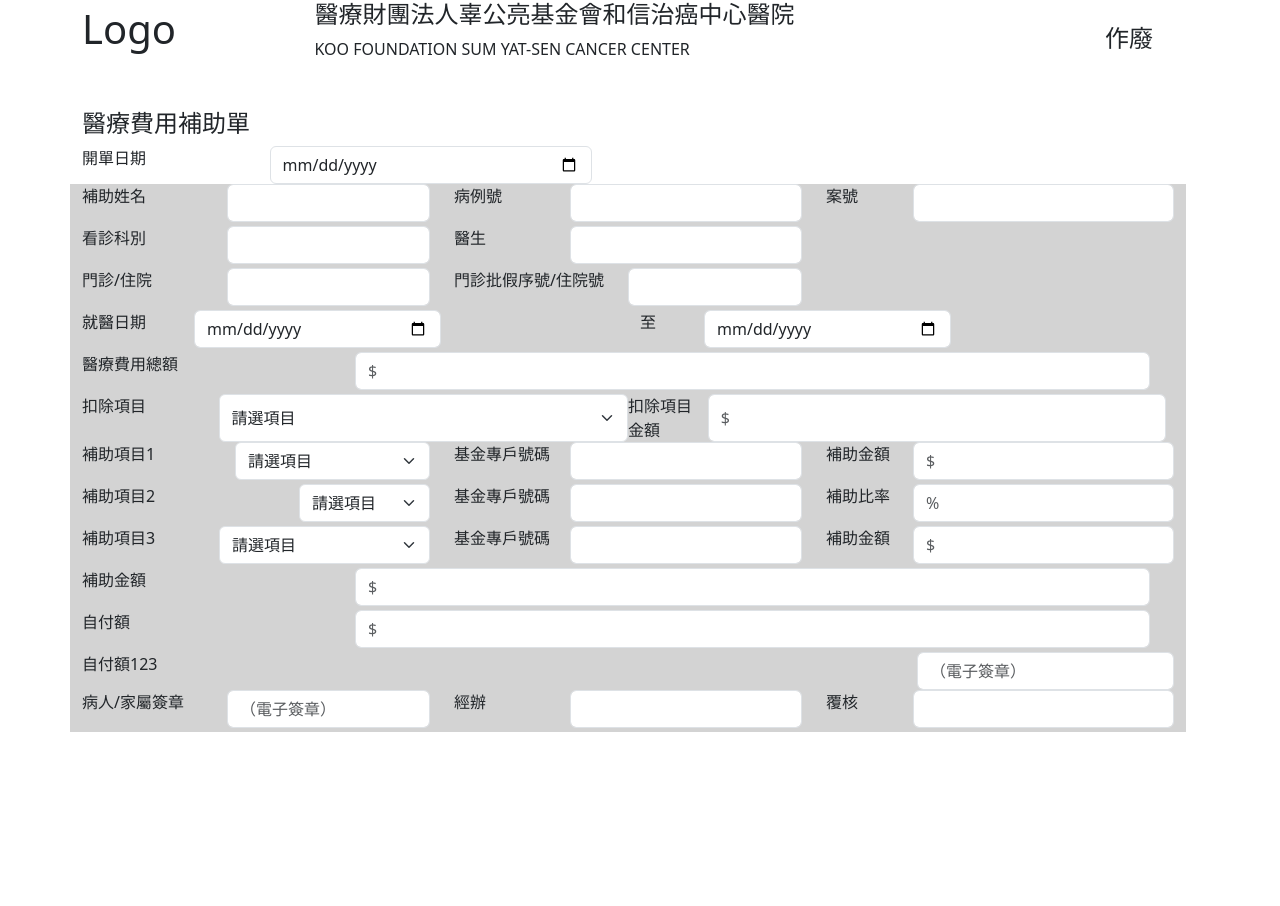
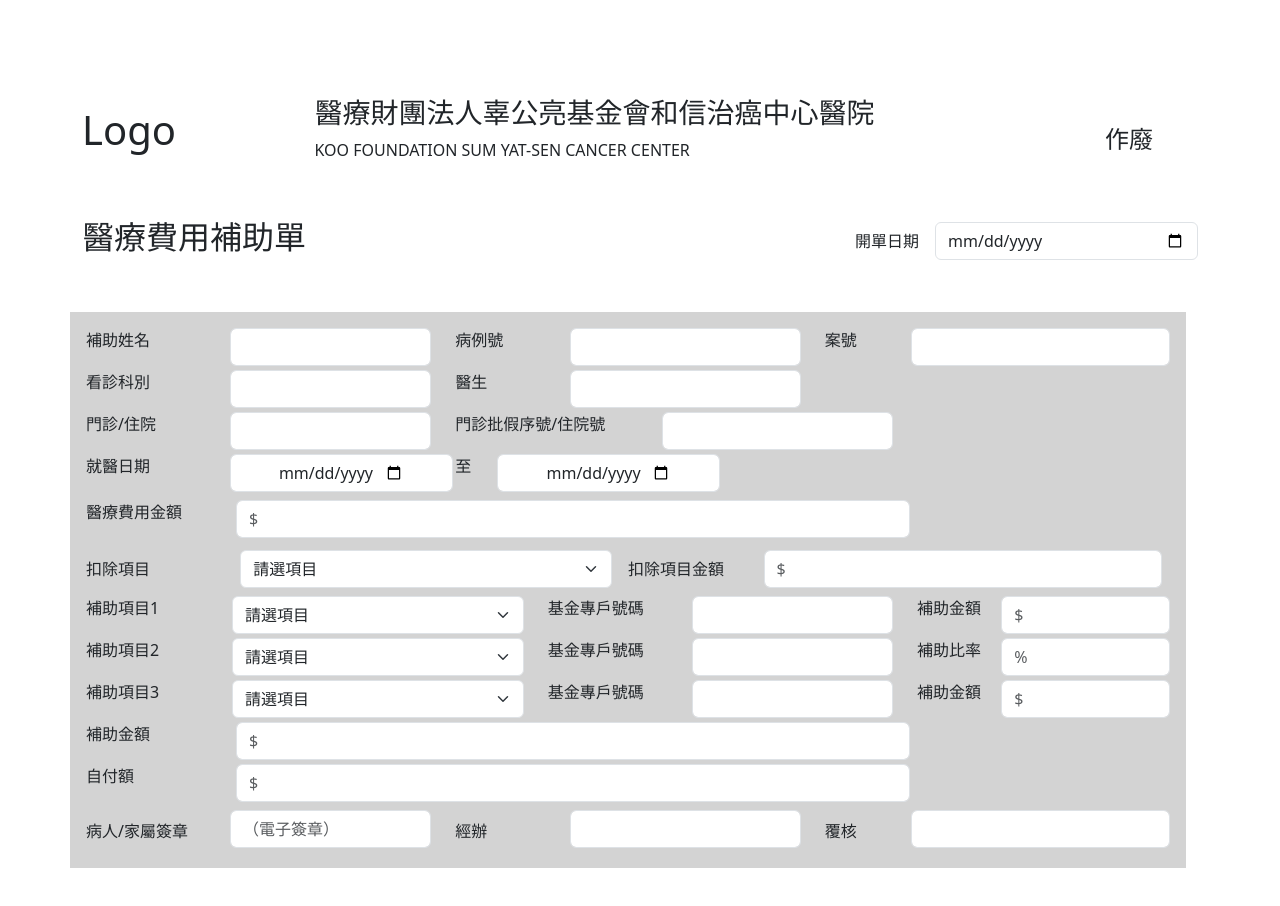
Before and after one commit to kuanting1995/welfare, a React (Create React App) app: page / in a window 1280 px wide. Shown: the top 906 px of the page. Before the commit the page ends 800 px from the top, so only its background shows below. Built offline with nearby package versions, Linux system fonts and the light colour scheme.

Commit message:
11.15 morning update

```diff
--- a/src/Main_form.js
+++ b/src/Main_form.js
@@ -6,20 +6,14 @@
   return (
     <>
       <body>
-        <noscript>You need to enable JavaScript to run this app.</noscript>
-        <script
-          src="https://cdn.jsdelivr.net/npm/bootstrap@5.3.2/dist/js/bootstrap.bundle.min.js"
-          integrity="sha384-C6RzsynM9kWDrMNeT87bh95OGNyZPhcTNXj1NW7RuBCsyN/o0jlpcV8Qyq46cDfL"
-          crossorigin="anonymous"
-        ></script>
-        <div className="container">
+        <div className="container my-5 py-5">
           {/* <!-- 表單抬頭 --> */}
           <div className="d-flex justify-content-between">
             <div className="col-2 align-self-end">
               <h1>Logo</h1>
             </div>
             <div className="col-8 align-self-end">
-              <h4 className="">醫療財團法人辜公亮基金會和信治癌中心醫院</h4>
+              <h3 className="">醫療財團法人辜公亮基金會和信治癌中心醫院</h3>
               <h7>KOO FOUNDATION SUM YAT-SEN CANCER CENTER</h7>
             </div>
             <div className="col-1 align-self-end">
@@ -27,13 +21,15 @@
             </div>
           </div>
           {/* <!-- 表單名稱 --> */}
-          <div className="">
-            <h4 className="mt-5">醫療費用補助單</h4>
-            <div className="d-flex flex-row">
-              <div className="d-flex flex-row col-md-6">
-                <div className="col-3">開單日期</div>
+          <div className="py-5 mt-2">
+            <div className="d-flex flex-row justify-content-between">
+              <h2 className="align-self-center text-end">醫療費用補助單</h2>
+              <div className="d-flex flex-row col-md-6 align-self-center">
+                <div className="col-6 align-self-center text-end me-3">
+                  <h7>開單日期</h7>
+                </div>
                 <input
-                  className="form-control mx-5"
+                  className="form-control"
                   type="date"
                   name="birthday"
                   id="birthday"
@@ -46,7 +42,10 @@
 
           {/* <!-- 正式FORM --> */}
 
-          <div className="row w-100" style={{ backgroundColor: "lightgray" }}>
+          <div
+            className="row w-100 py-3 px-1"
+            style={{ backgroundColor: "lightgray" }}
+          >
             {/* <!--第1行-1 --> */}
             <div className="d-flex justify-content-between col-md-4">
               <div className="col-5">補助姓名</div>
@@ -131,11 +130,11 @@
               </div>
             </div>
             {/* <!-- 第3行-2 --> */}
-            <div className="d-flex justify-content-between col-md-4">
-              <div className="theader col-6">門診批假序號/住院號</div>
+            <div className="d-flex justify-content-between col-md-5">
+              <div className="theader col-5 me-4">門診批假序號/住院號</div>
               <div>
                 <input
-                  className="form-control me-2"
+                  className="form-control"
                   type="text"
                   name="name"
                   id="name"
@@ -143,16 +142,13 @@
                 <div className="form-text"></div>
               </div>
             </div>
-            {/* <!-- 第3行-3 --> */}
-            <div className="d-flex justify-content-between col-md-4"></div>
-
-            {/* <!--第4行 --> */}
-            <div className="d-flex flex-row col-md-6">
-              <div className="">就醫日期</div>
-              <div className="me-0">
-                {" "}
+            <div className="d-flex justify-content-between col-md-3"></div>
+            {/* <!--第4行-1 --> */}
+            <div className="d-flex justify-content-left col-md-4">
+              <div className="col-5">就醫日期</div>
+              <div className="flex-fill">
                 <input
-                  className="form-control mx-5"
+                  className="form-control px-5"
                   type="date"
                   name="birthday"
                   id="birthday"
@@ -162,12 +158,11 @@
                 <div className="form-text"></div>
               </div>
             </div>
-            <div className="d-flex flex-row col-md-6">
-              <div className="">至</div>
-              <div>
-                {" "}
+            <div className="d-flex justify-content-left col-md-3">
+              <div className="col-2">至</div>
+              <div className="flex-fill">
                 <input
-                  className="form-control mx-5"
+                  className="form-control px-5"
                   type="date"
                   name="birthday"
                   id="birthday"
@@ -177,13 +172,14 @@
                 <div className="form-text"></div>
               </div>
             </div>
+            <div className="d-flex justify-content-left col-md-5"></div>
 
             {/* <!-- 第5行 --> */}
-            <div className="row w-100">
-              <div className="theader col-3">醫療費用總額</div>
+            <div className="d-flex justify-content-left col-md-10 pt-1">
+              <div className="theader col-2">醫療費用金額</div>
               <div className="tbb col-9">
                 <input
-                  className="form-control me-2"
+                  className="form-control"
                   type="text"
                   name="mobile"
                   id="mobile"
@@ -196,8 +192,12 @@
             {/* <!-- 第6行 --> */}
             <div className="d-flex flex-row">
               <div className="d-flex flex-row col-md-6">
-                <div className="col-3">扣除項目</div>
-                <select className="form-select" name="level" id="level">
+                <div className="col-2 me-5 align-self-center">扣除項目</div>
+                <select
+                  className="form-select my-2 mx-3"
+                  name="level"
+                  id="level"
+                >
                   <option value="1">低收入戶補助~北市、新北市政府</option>
                   <option value="2">私人保險理賠</option>
                   <option value="3">自費藥物</option>
@@ -209,9 +209,9 @@
                 </select>
               </div>
               <div className="d-flex flex-row col-md-6">
-                <div className="">扣除項目金額</div>
+                <div className="col-3 align-self-center">扣除項目金額</div>
                 <input
-                  className="form-control me-2"
+                  className="form-control me-2 my-2"
                   type="text"
                   name="mobile"
                   id="mobile"
@@ -221,9 +221,9 @@
             </div>
 
             {/* <!--第7行-1 --> */}
-            <div className="d-flex justify-content-between col-md-4">
-              <div className="">補助項目1</div>
-              <div>
+            <div className="d-flex justify-content-left col-md-5">
+              <div className="col-4">補助項目1</div>
+              <div className="flex-fill">
                 <select
                   className="form-select"
                   aria-label="Default select example"
@@ -243,7 +243,7 @@
             </div>
             {/* <!-- 第7行-2 --> */}
             <div className="d-flex justify-content-between col-md-4">
-              <div className="theader col-4">基金專戶號碼</div>
+              <div className="theader col-5">基金專戶號碼</div>
               <div>
                 <input
                   className="form-control me-2"
@@ -255,9 +255,9 @@
               </div>
             </div>
             {/* <!-- 第7行-3 --> */}
-            <div className="d-flex justify-content-between col-md-4">
-              <div className="theader col-3">補助金額</div>
-              <div>
+            <div className="d-flex justify-content-left col-md-3">
+              <div className="theader col-4">補助金額</div>
+              <div className="flex-fill">
                 <input
                   className="form-control me-2"
                   type="text"
@@ -270,9 +270,9 @@
             </div>
 
             {/* <!--第8行-1 --> */}
-            <div className="d-flex justify-content-between col-md-4">
-              <div className="">補助項目2</div>
-              <div>
+            <div className="d-flex justify-content-left col-md-5">
+              <div className="col-4">補助項目2</div>
+              <div className="flex-fill">
                 <select
                   className="form-select"
                   aria-label="Default select example"
@@ -287,7 +287,7 @@
             </div>
             {/* <!-- 第8行-2 --> */}
             <div className="d-flex justify-content-between col-md-4">
-              <div className="theader col-4">基金專戶號碼</div>
+              <div className="theader col-5">基金專戶號碼</div>
               <div>
                 <input
                   className="form-control me-2"
@@ -299,8 +299,8 @@
               </div>
             </div>
             {/* <!-- 第8行-3 --> */}
-            <div className="d-flex justify-content-between col-md-4">
-              <div className="theader col-3">補助比率</div>
+            <div className="d-flex justify-content-between col-md-3">
+              <div className="theader col-4">補助比率</div>
               <div>
                 <input
                   className="form-control me-2"
@@ -312,9 +312,9 @@
               </div>
             </div>
             {/* <!--第9行-1 --> */}
-            <div className="d-flex justify-content-between col-md-4">
-              <div className="">補助項目3</div>
-              <div>
+            <div className="d-flex justify-content-left col-md-5">
+              <div className="col-4">補助項目3</div>
+              <div className="flex-fill">
                 <select
                   className="form-select"
                   aria-label="Default select example"
@@ -329,7 +329,7 @@
             </div>
             {/* <!-- 第9行-2 --> */}
             <div className="d-flex justify-content-between col-md-4">
-              <div className="theader col-4">基金專戶號碼</div>
+              <div className="theader col-5">基金專戶號碼</div>
               <div>
                 <input
                   className="form-control me-2"
@@ -341,8 +341,8 @@
               </div>
             </div>
             {/* <!-- 第9行-3 --> */}
-            <div className="d-flex justify-content-between col-md-4">
-              <div className="theader col-3">補助金額</div>
+            <div className="d-flex justify-content-between col-md-3">
+              <div className="theader col-4">補助金額</div>
               <div>
                 <input
                   className="form-control me-2"
@@ -355,11 +355,11 @@
               </div>
             </div>
             {/* <!-- 第10行 --> */}
-            <div className="row w-100">
-              <div className="theader col-3">補助金額</div>
+            <div className="d-flex justify-content-left col-md-10">
+              <div className="theader col-2 pe-0">補助金額</div>
               <div className="tbb col-9">
                 <input
-                  className="form-control me-2"
+                  className="form-control"
                   type="text"
                   name="mobile"
                   id="mobile"
@@ -370,11 +370,11 @@
             </div>
 
             {/* <!-- 第11行 --> */}
-            <div className="row w-100">
-              <div className="theader col-3">自付額</div>
+            <div className="d-flex justify-content-left col-md-10">
+              <div className="theader col-2 pe-0">自付額</div>
               <div className="tbb col-9">
                 <input
-                  className="form-control me-2"
+                  className="form-control"
                   type="text"
                   name="mobile"
                   id="mobile"
@@ -384,23 +384,10 @@
               </div>
             </div>
 
-            {/* <!-- 自付額 --> */}
-            <div className="d-flex justify-content-between">
-              <div className="col-5">自付額123</div>
-              <div className="">
-                <input
-                  className="mx-auto form-control "
-                  type="text"
-                  name="name"
-                  id="name"
-                  placeholder="（電子簽章）"
-                />
-              </div>
-            </div>
 
             {/* <!--第12行-1 --> */}
-            <div className="d-flex justify-content-between col-md-4">
-              <div className="col-5">病人/家屬簽章</div>
+            <div className="d-flex justify-content-between col-md-4 pt-1">
+              <div className="col-5 align-self-center">病人/家屬簽章</div>
               <div>
                 <input
                   className="form-control me-2"
@@ -413,8 +400,8 @@
               </div>
             </div>
             {/* <!-- 第12行-2 --> */}
-            <div className="d-flex justify-content-between col-md-4">
-              <div className="theader col-4">經辦</div>
+            <div className="d-flex justify-content-between col-md-4 pt-1">
+              <div className="theader col-4 align-self-center">經辦</div>
               <div>
                 <input
                   className="form-control me-2"
@@ -426,8 +413,8 @@
               </div>
             </div>
             {/* <!-- 第12行-3 --> */}
-            <div className="d-flex justify-content-between col-md-4">
-              <div className="theader col-3">覆核</div>
+            <div className="d-flex justify-content-between col-md-4 pt-1">
+              <div className="theader col-3 align-self-center">覆核</div>
               <div>
                 <input
                   className="form-control me-2"
```
